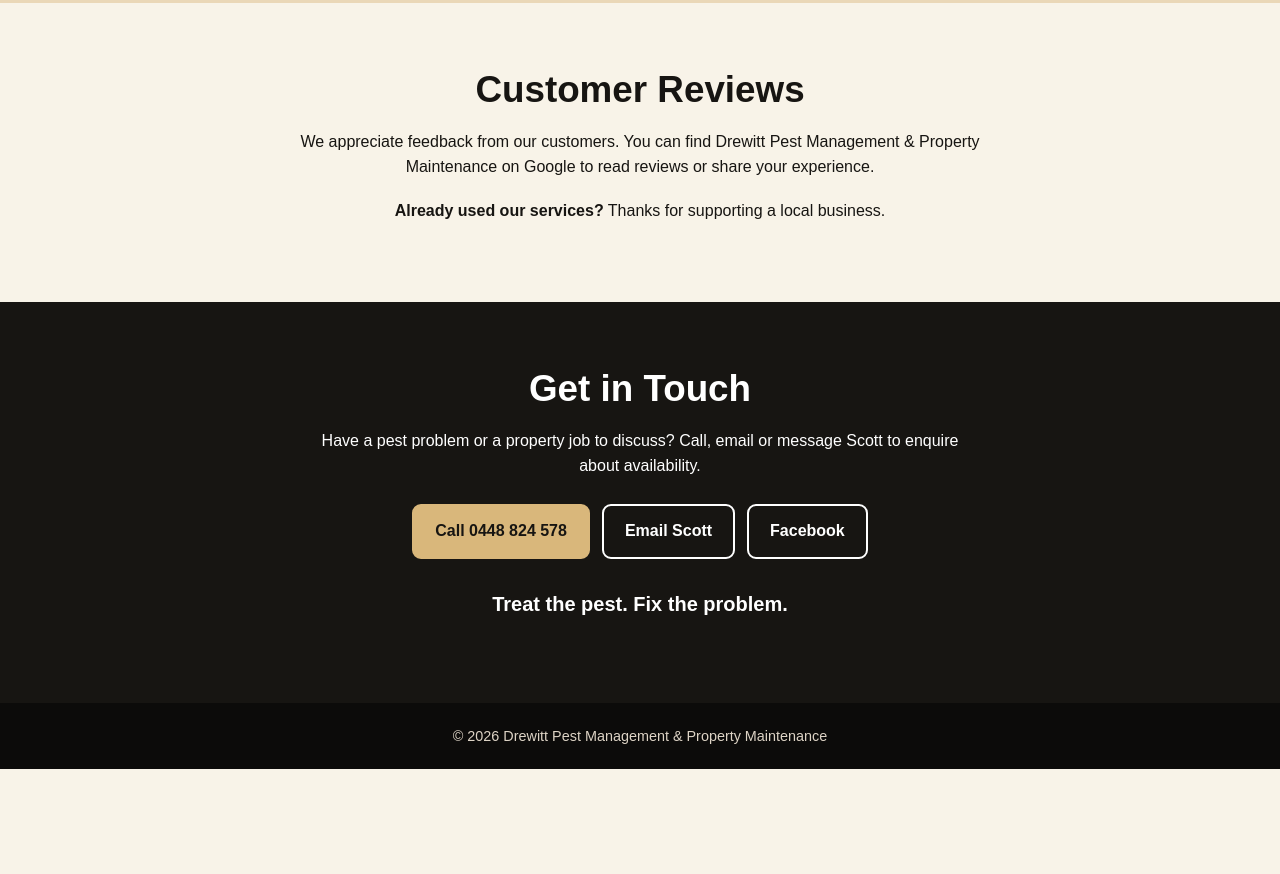
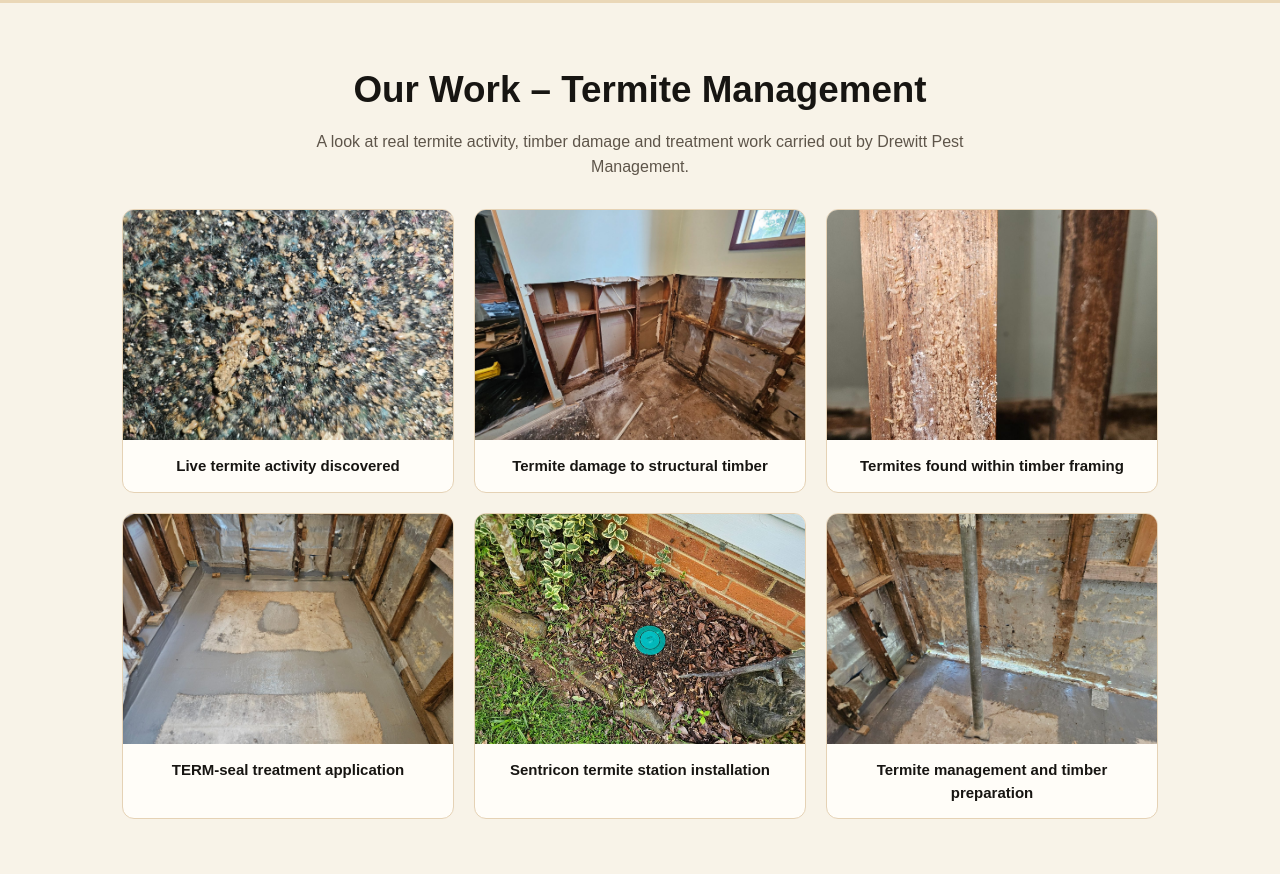
Before and after one commit to Drewittpest/drewittpest.com.au, a plain HTML site: page index.html in a window 1280 px wide. Shown: the part 1646-2520 px from the top of the page. Before the commit the page ends 2415 px from the top, so only its background shows below. Drawn offline with Linux system fonts and the light colour scheme.

Commit message:
Implement photo gallery for termite management
Added a new photo gallery section to showcase termite management work.

```diff
--- a/index.html
+++ b/index.html
@@ -12,6 +12,48 @@ header{background:var(--ink);color:white}.top{display:flex;align-items:center;ju
 .hero{text-align:center;padding:55px 0 62px;background:linear-gradient(145deg,#fffdf8,var(--cream))}.hero img{display:block;width:min(300px,75vw);height:auto;margin:0 auto 22px}.eyebrow{font-weight:900;text-transform:uppercase;letter-spacing:.12em;color:#75572d}.hero h1{font-size:clamp(2rem,5vw,3.6rem);line-height:1.12;max-width:900px;margin:12px auto 18px}.lead{font-size:1.17rem;max-width:740px;margin:0 auto 25px;color:#403a33}.buttons{display:flex;justify-content:center;gap:12px;flex-wrap:wrap}.btn{display:inline-block;padding:13px 21px;border-radius:9px;background:var(--ink);color:white;text-decoration:none;font-weight:800;border:2px solid var(--ink)}.btn.secondary{background:transparent;color:var(--ink)}.btn:hover,.btn:focus-visible{background:#a67b40;color:white;border-color:#a67b40}.service-area{margin:25px auto 0;color:var(--muted);max-width:720px}
 section.content{padding:58px 0}h2{text-align:center;font-size:clamp(1.7rem,3vw,2.3rem);margin:0 0 12px}.intro{text-align:center;max-width:700px;margin:0 auto 28px;color:var(--muted)}.cards{display:grid;grid-template-columns:repeat(3,minmax(0,1fr));gap:18px}.card{background:var(--white);border:2px solid #e4d6bf;border-radius:15px;padding:25px;box-shadow:0 6px 20px #1715120a}.card h3{margin:0 0 10px;font-size:1.3rem}.card p{margin:0;color:#4e453c}.band{background:#ead7b7}.about{max-width:770px;margin:auto;text-align:center}.about p{font-size:1.06rem}.review{text-align:center}.review p{max-width:680px;margin:0 auto 20px}.contact{background:var(--ink);color:white;text-align:center}.contact p{max-width:650px;margin:0 auto 25px}.contact .btn{background:var(--tan);border-color:var(--tan);color:var(--ink)}.contact .btn.secondary{background:transparent;border-color:white;color:white}.contact .btn:hover{background:white;color:var(--ink)}footer{text-align:center;background:#0c0b0a;color:#ddd3c5;padding:22px;font-size:.9rem}
 @media(max-width:720px){.top{justify-content:center;text-align:center}.top nav{justify-content:center;gap:12px}.cards{grid-template-columns:1fr}.hero{padding:35px 0 45px}section.content{padding:42px 0}}
+
+.photo-gallery {
+  display: grid;
+  grid-template-columns: repeat(3, 1fr);
+  gap: 20px;
+  margin-top: 30px;
+}
+
+.photo-gallery figure {
+  margin: 0;
+  background: #fffdf8;
+  border: 1px solid #e5d2b5;
+  border-radius: 12px;
+  overflow: hidden;
+}
+
+.photo-gallery img {
+  width: 100%;
+  height: 230px;
+  object-fit: cover;
+  display: block;
+}
+
+.photo-gallery figcaption {
+  padding: 14px;
+  font-size: 15px;
+  text-align: center;
+  font-weight: 600;
+}
+
+@media (max-width: 800px) {
+  .photo-gallery {
+    grid-template-columns: repeat(2, 1fr);
+  }
+}
+
+@media (max-width: 500px) {
+  .photo-gallery {
+    grid-template-columns: 1fr;
+  }
+}
+
 </style>
 </head>
 <body>
@@ -20,7 +62,42 @@ section.content{padding:58px 0}h2{text-align:center;font-size:clamp(1.7rem,3vw,2
 <div class="hero"><div class="wrap"><img src="drewitt-logo.png" alt="Drewitt Pest Management and Property Maintenance logo"><div class="eyebrow">Local service • Now taking bookings</div><h1>Pest Management & Property Maintenance</h1><p class="lead">Practical, friendly local service for pest problems, timber pest inspections and property maintenance across the Hastings and Camden Haven areas.</p><div class="buttons"><a class="btn" href="tel:+61448824578">Call 0448 824 578</a><a class="btn secondary" href="mailto:info@drewittpest.com.au">Email Scott</a></div><p class="service-area">Servicing Port Macquarie, Lake Cathie, Wauchope, Laurieton and surrounding communities.</p></div></div>
 <section class="content" id="services"><div class="wrap"><h2>Our Services</h2><p class="intro">Whether you're dealing with unwanted pests or need a hand with a property job, get in touch to discuss what you need.</p><div class="cards"><article class="card"><h3>General Pest Management</h3><p>General pest treatments for homes and properties, including common pests such as ants, cockroaches and spiders. Contact us to discuss your pest concerns.</p></article><article class="card"><h3>Timber Pest Inspections</h3><p>Timber pest inspections to help identify signs of termite activity and other timber pest concerns, with findings and recommendations discussed with you.</p></article><article class="card"><h3>Property Maintenance</h3><p>Smaller carpentry repairs, general maintenance and practical property jobs. Tell us what needs doing and we'll discuss the scope and availability.</p></article></div></div></section>
 <section class="content band" id="about"><div class="wrap about"><h2>Local, Practical Service</h2><p>Drewitt Pest Management & Property Maintenance is a locally operated business servicing the Port Macquarie, Hastings and Camden Haven communities.</p><p>Speak directly with Scott about your pest management or property maintenance needs.</p></div></section>
-<section class="content" id="reviews"><div class="wrap review"><h2>Customer Reviews</h2><p>We appreciate feedback from our customers. You can find Drewitt Pest Management & Property Maintenance on Google to read reviews or share your experience.</p><p><strong>Already used our services?</strong> Thanks for supporting a local business.</p></div></section>
+
+<section class="content" id="our-work">
+  <div class="wrap">
+    <h2>Our Work – Termite Management</h2>
+    <p class="intro">A look at real termite activity, timber damage and treatment work carried out by Drewitt Pest Management.</p>
+
+    <div class="photo-gallery">
+      <figure>
+        <img src="01-live-termites.jpg" alt="Live termites discovered during inspection" loading="lazy">
+        <figcaption>Live termite activity discovered</figcaption>
+      </figure>
+      <figure>
+        <img src="02-termite-damaged-framing.jpg" alt="Termite damaged timber framing" loading="lazy">
+        <figcaption>Termite damage to structural timber</figcaption>
+      </figure>
+      <figure>
+        <img src="03-termites-on-timber.jpg" alt="Termites on exposed timber" loading="lazy">
+        <figcaption>Termites found within timber framing</figcaption>
+      </figure>
+      <figure>
+        <img src="04-termseal-slab-treatment.jpg" alt="Termite management treatment to slab" loading="lazy">
+        <figcaption>TERM-seal treatment application</figcaption>
+      </figure>
+      <figure>
+        <img src="05-sentricon-bait-station.jpg" alt="Installed Sentricon termite station" loading="lazy">
+        <figcaption>Sentricon termite station installation</figcaption>
+      </figure>
+      <figure>
+        <img src="06-treatment-and-timber-work.jpg" alt="Termite treatment and timber work" loading="lazy">
+        <figcaption>Termite management and timber preparation</figcaption>
+      </figure>
+    </div>
+  </div>
+</section>
+
+  <section class="content" id="reviews"><div class="wrap review"><h2>Customer Reviews</h2><p>We appreciate feedback from our customers. You can find Drewitt Pest Management & Property Maintenance on Google to read reviews or share your experience.</p><p><strong>Already used our services?</strong> Thanks for supporting a local business.</p></div></section>
 <section class="content contact" id="contact"><div class="wrap"><h2>Get in Touch</h2><p>Have a pest problem or a property job to discuss? Call, email or message Scott to enquire about availability.</p><div class="buttons"><a class="btn" href="tel:+61448824578">Call 0448 824 578</a><a class="btn secondary" href="mailto:info@drewittpest.com.au">Email Scott</a><a class="btn secondary" href="https://www.facebook.com/profile.php?id=61594270747493" target="_blank" rel="noopener noreferrer">Facebook</a></div><p style="margin-top:30px;font-weight:900;font-size:1.25rem">Treat the pest. Fix the problem.</p></div></section>
 </main>
 <footer>© 2026 Drewitt Pest Management &amp; Property Maintenance</footer>
```
